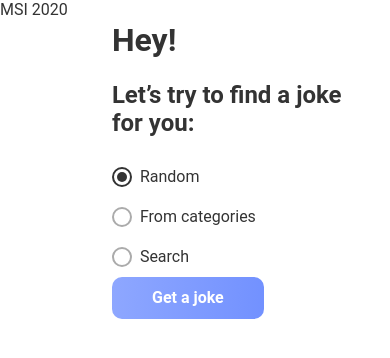
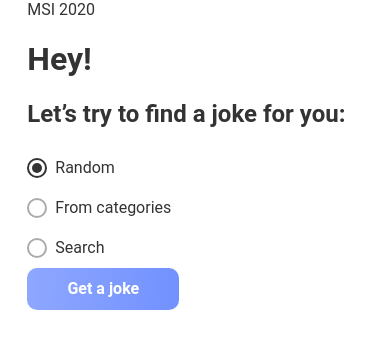
Before and after one commit to kdrshvolia/msi2020-frontend-development-test, a React (Create React App) app: page / in a window 390 px wide. Shown: the top 358 px of the page. Built offline with nearby package versions, Linux system fonts and the light colour scheme; no server answers.

Commit message:
Adds responsive styles

```diff
--- a/src/components/Board/Board.js
+++ b/src/components/Board/Board.js
@@ -21,8 +21,8 @@ const Board = ({
 }) => {
   return (
     <BoardWrapper>
-      <MainLogo text="MSI 2020" />
       <Search>
+        <MainLogo text="MSI 2020" />
         <Header title="Hey!" subtitle="Let’s try to find a joke for you:" />
         <SearchJokeForm
           setInputText={setInputText}
--- a/src/components/Board/StyledComponents.js
+++ b/src/components/Board/StyledComponents.js
@@ -2,7 +2,6 @@ import styled, { css } from 'styled-components';
 
 const BoardWrapper = styled.div`
   display: flex;
-  height: 100vh;
   max-width: 100%;
 `;
 
@@ -19,7 +18,12 @@ const Favorites = styled.div`
 `;
 
 const Search = styled.div`
-  flex-basis: 60%;
-  margin: 0 auto;
+  @media only screen and (min-width: 1200px) {
+    flex-basis: 60%;
+  }
+  @media only screen and (max-width: 768px) {
+    flex-basis: 100%;
+  }
+  padding: 0 7%;
 `;
 export { BoardWrapper, Favorites, Search };
--- a/src/components/JokeContainer/StyledComponents.js
+++ b/src/components/JokeContainer/StyledComponents.js
@@ -19,14 +19,11 @@ const Category = styled.div`
   width: 107px;
   background: #ffffff;
   border-radius: 6px;
-  font-family: Roboto;
-  font-style: normal;
   font-weight: 500;
   font-size: 10px;
   line-height: 14px;
   letter-spacing: 2px;
   text-transform: uppercase;
-  color: #333333;
   text-align: center;
 `;
 
@@ -38,13 +35,12 @@ const JokeWrapper = styled.div`
   display: flex;
   padding: 20px;
   flex-direction: column;
+  width: 100%;
   max-width: ${(props) => (props.isInFavoritedList ? '400px' : '680px')};
   background: ${(props) => (props.isInFavoritedList ? '#ffffff' : '#f8f8f8')};
   border-radius: 20px;
   box-sizing: border-box;
   padding: ${(props) => (props.isInFavoritedList ? '20px' : '45px')};
-  font-family: Roboto;
-  font-style: normal;
   font-weight: normal;
   align-items: top;
   margin: 10px 0;
@@ -52,18 +48,14 @@ const JokeWrapper = styled.div`
 `;
 
 const JokeText = styled.p`
-  font-family: Roboto;
-  font-style: normal;
   font-weight: normal;
   font-size: 18px;
   line-height: 26px;
-  color: #333333;
 `;
 
 const UpdateInfo = styled.div`
   font-size: 10px;
   line-height: 14px;
-  /* identical to box height, or 140% */
   width: 128px;
   color: #ababab;
 `;
--- a/src/components/JokesList/StyledComponents.js
+++ b/src/components/JokesList/StyledComponents.js
@@ -5,6 +5,7 @@ const List = styled.div`
   justify-content: space-between;
   flex-direction: column;
   align-items: center;
+
 `;
 
 export { List };
```
